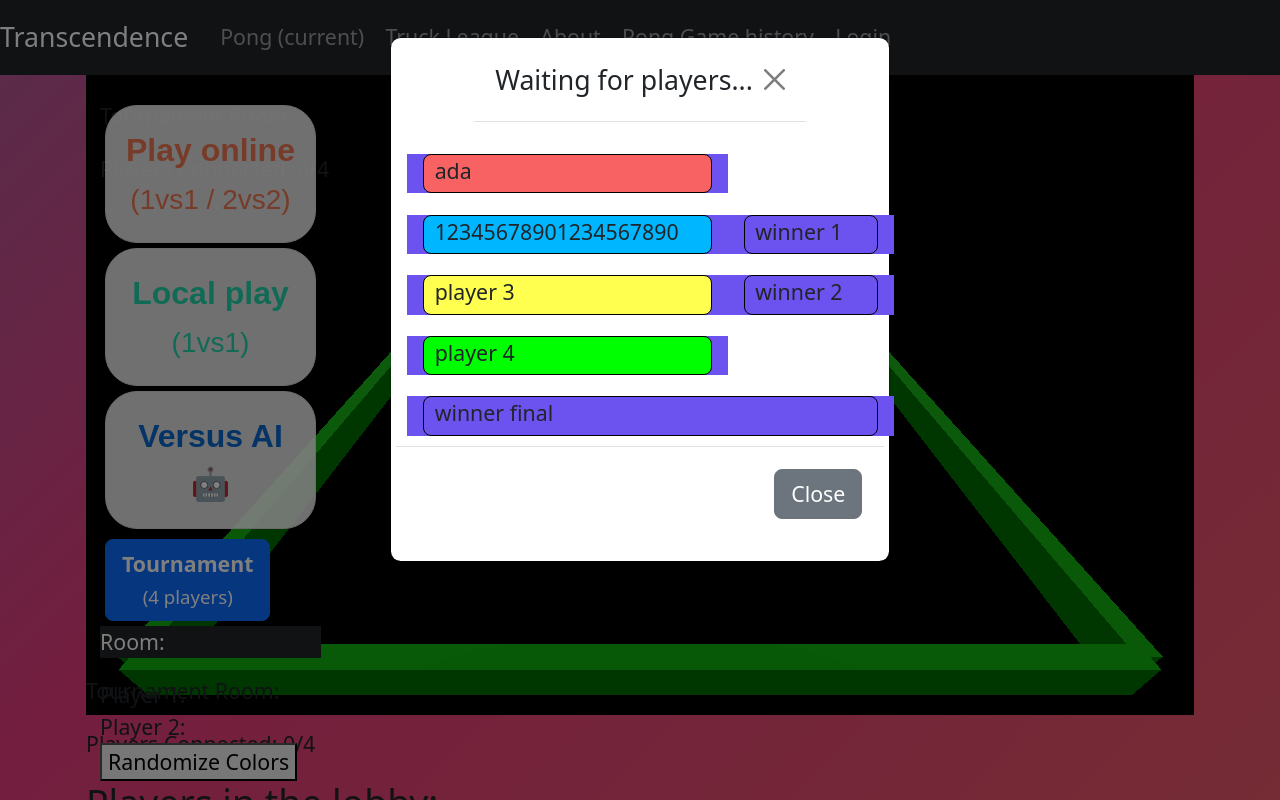
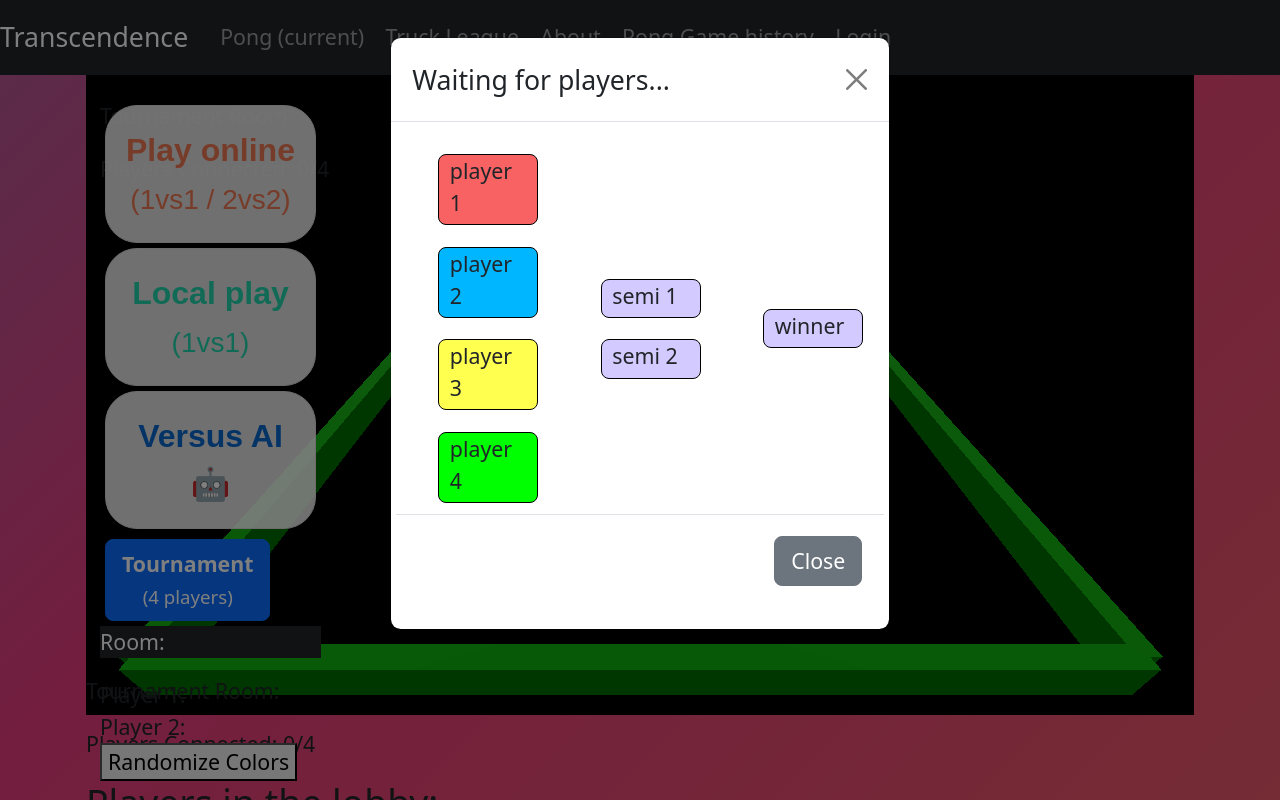
Before and after one commit to ast-jean/transcendence, a Django app: page /Pong/ in a window 1280 px wide, after a click that opens the changed part. Run offline with Django 5.2, Linux system fonts and the light colour scheme; data that the repository does not hold is empty; parts of the project's set-up code (start-up, migrations or seed data) failed here and were passed over; some libraries are stand-ins or nearby versions.

Commit message:
brackets are good enough

```diff
--- a/django_trans/main/static/main/styles/style.css
+++ b/django_trans/main/static/main/styles/style.css
@@ -529,22 +529,21 @@ body {
     margin-left: 25px;
 }
 
-.modal-content {
+/* .modal-content {
     display: flex;
     align-items: center;
     min-height: calc(100% - 1rem);
-    width: 1000px;
-}
+    width: 100px;
+} */
 
 .bracket {
-
     width: 100px;
-    max-width: 100px;
-    background-color: #6c52ee;
+    background-color: #d3caff;
 }
 
 #p1-row {
     background-color: rgb(248, 98, 98);
+
 
 }
 
--- a/django_trans/main/templates/pong.html
+++ b/django_trans/main/templates/pong.html
@@ -107,29 +107,29 @@
 
 									<div class="col" id="first-col">
 										<div class="row">
-											<div class="bracket m-2">
-												<div class="mx-auto border border-black rounded" id="p1-row">
-													<p class="my-auto mx-2 overflow-hidden mb-1">  ada </p>
+											<div class="m-2">
+												<div class="bracket mx-auto border border-black rounded" id="p1-row">
+													<p class="my-auto mx-2 overflow-hidden mb-1">  player 1 </p>
 												</div>
 											</div>
 										</div>
 										<div class="row">
-											<div class="bracket m-2">
-												<div class="mx-auto border border-black rounded" id="p2-row">
-													<p class="my-auto mx-2 overflow-hidden mb-1"> 12345678901234567890 </p>
+											<div class="m-2">
+												<div class="bracket mx-auto border border-black rounded" id="p2-row">
+													<p class="my-auto mx-2 overflow-hidden mb-1"> player 2 </p>
 												</div>
 											</div>
 										</div>
 										<div class="row">
-											<div class="bracket m-2">
-												<div class="mx-auto border border-black rounded" id="p3-row">
+											<div class="m-2">
+												<div class="bracket mx-auto border border-black rounded" id="p3-row">
 													<p class="my-auto mx-2 overflow-hidden mb-1"> player 3 </p>
 												</div>
 											</div>
 										</div>
 										<div class="row">
-											<div class="bracket m-2">
-												<div class="mx-auto border border-black rounded" id="p4-row">
+											<div class="m-2">
+												<div class="bracket mx-auto border border-black rounded" id="p4-row">
 													<p class="my-auto mx-2 overflow-hidden mb-1"> player 4 </p>
 												</div>
 											</div>
@@ -140,16 +140,16 @@
 									<div class="col align-self-center" id="second-col">
 										<!-- <div class=""> -->
 											<div class="row ">
-												<div class="bracket m-2">
-													<div class="mx-auto border border-black rounded" id="W1-row">
-														<p class="my-auto mx-2 mb-1"> winner 1 </p>
+												<div class="m-2">
+													<div class="bracket mx-auto border border-black rounded" id="W1-row">
+														<p class="my-auto mx-2 mb-1"> semi 1 </p>
 													</div>
 												</div>
 											</div>
 											<div class="row">
-												<div class="bracket m-2">
-													<div class="mx-auto border border-black rounded" id="W2-row">
-														<p class="my-auto mx-2  mb-1"> winner 2 </p>
+												<div class="m-2">
+													<div class="bracket mx-auto border border-black rounded" id="W2-row">
+														<p class="my-auto mx-2  mb-1"> semi 2 </p>
 													</div>
 												</div>
 											</div>
@@ -159,9 +159,9 @@
 									<!-- Third column: winner final -->
 									<div class="col align-self-center" id="third-col">
 										<div class="row">
-											<div class="bracket m-2">
-												<div class="mx-auto border border-black rounded" id="WF-row">
-													<p class="my-auto mx-2 mb-1"> winner final </p>
+											<div class="m-2">
+												<div class="bracket mx-auto border border-black rounded" id="WF-row">
+													<p class="my-auto mx-2 mb-1"> winner </p>
 												</div>
 											</div>
 										</div>
```
